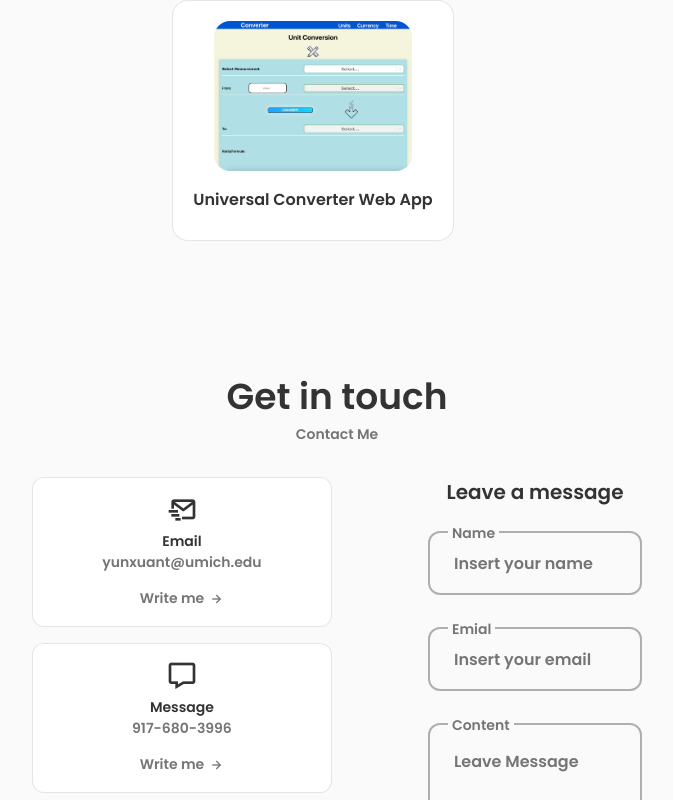
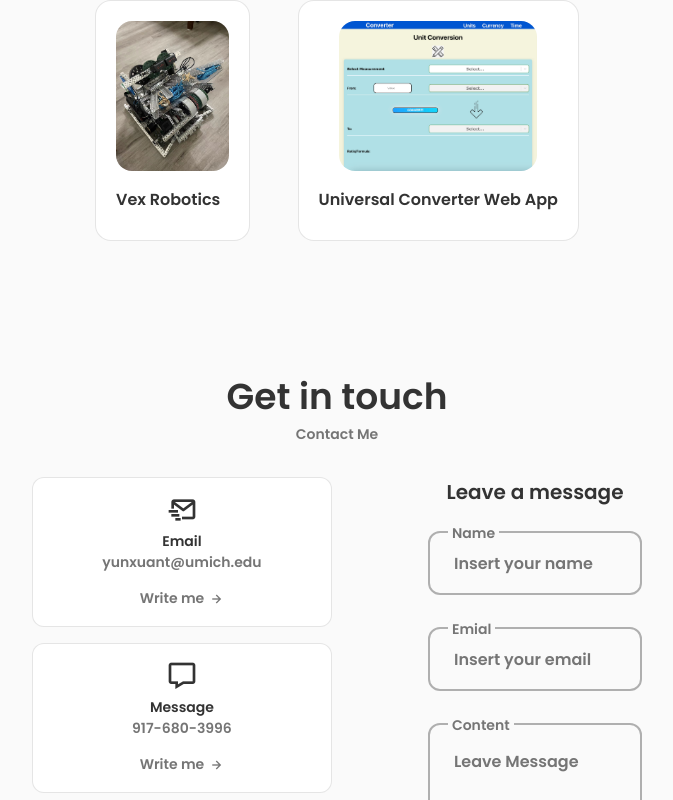
Before and after one commit to haytham918/portfolio, a React (Create React App) app: page / in a window 1280 px wide. Shown: the part 1034-1834 px from the top of the page, without its empty margins (303-976 px from the left). Built offline with nearby package versions, Linux system fonts and the light colour scheme.

Commit message:
Add vex data

```diff
--- a/src/components/WorkData.jsx
+++ b/src/components/WorkData.jsx
@@ -1,5 +1,6 @@
 import capstonepic from '../assets/capstone.jpeg'
 import converterpic from '../assets/converter.jpg'
+import roboticspic from '../assets/roboticsCover.jpeg'
 export const projectsData = [
   {
     id: 1,
@@ -7,13 +8,19 @@ export const projectsData = [
     title: 'Linear Programming Capstone',
     category: 'Research',
   },
-
   {
     id: 2,
+    image: roboticspic,
+    title: 'Vex Robotics',
+    category: 'Project',
+  },
+  {
+    id: 3,
     image: converterpic,
     title: 'Universal Converter Web App',
     category: 'Project',
-  }
+  },
+
 ]
 
 export const projectsNav = [
--- a/src/components/WorksItems.jsx
+++ b/src/components/WorksItems.jsx
@@ -16,6 +16,9 @@ export const WorksItems = ({item}) => {
   if(item.id === 1){
     component = <Capstone closeComponent={closeComponent}/>
   }else if(item.id === 2){
+
+  }
+  else if(item.id === 3){
     component = <Converter closeConverter={closeComponent}/>
   }
   console.log(showComponent)
```
Also changed, not shown: src/assets/roboticsCover.jpeg (added).
